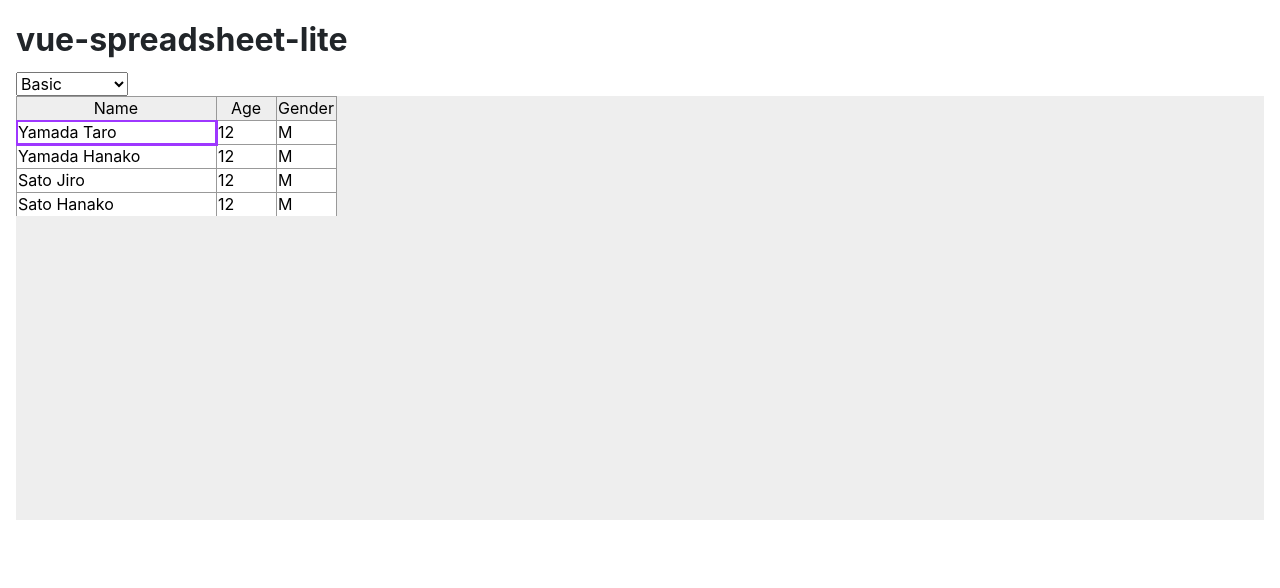
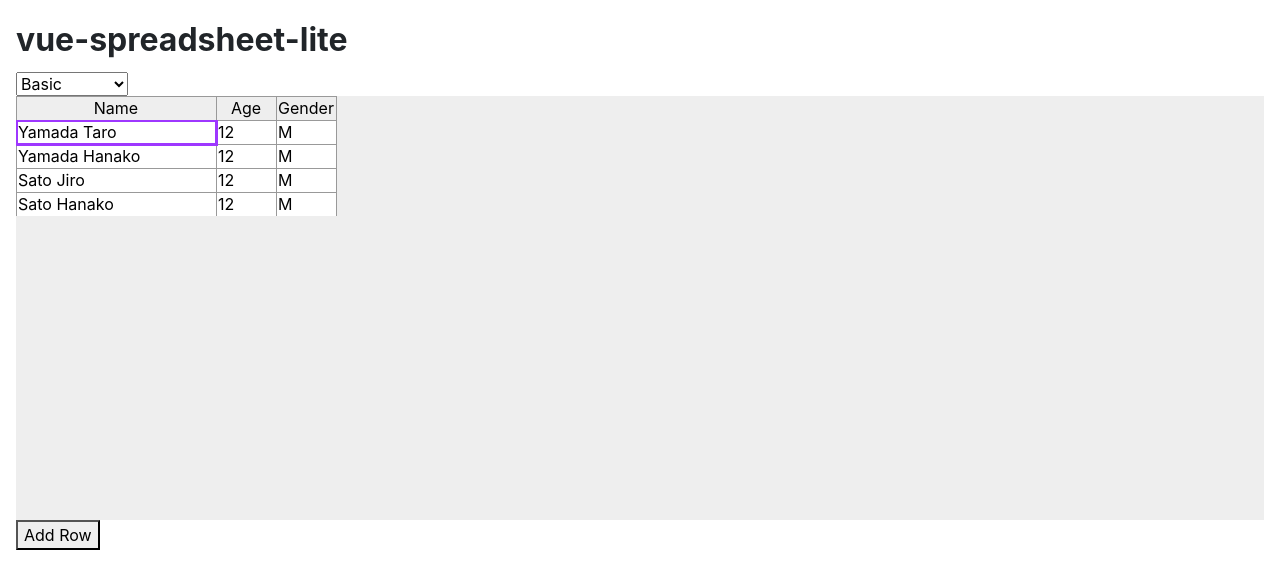
Before and after one commit to anydown/vue-spreadsheet-lite, a Vue app: page / in a window 1280 px wide. Shown: the top 588 px of the page. Built offline with nearby package versions, Linux system fonts and the light colour scheme.

Commit message:
feat: add row button

```diff
--- a/src/App.vue
+++ b/src/App.vue
@@ -5,8 +5,9 @@
       <option value="basic">Basic</option>
       <option value="csv">CSV Editing</option>
     </select>
-    <div class="pane" v-if="mode === 'basic'">
+    <div v-if="mode === 'basic'">
       <sushi-grid :data="demoBasic.data" :header="demoBasic.header"/>
+      <button @click="addRow">Add Row</button>
     </div>
     <div class="pane" v-if="mode === 'csv'">
       <textarea v-model="dataSrc"></textarea>
@@ -40,6 +41,9 @@ export default {
         let output = data.map(s => s.join(" ")).join("\n");
         this.dataSrc = output;
       }
+    },
+    addRow() {
+      this.demoBasic.data.push(["", "", ""]);
     }
   },
   data() {
```
